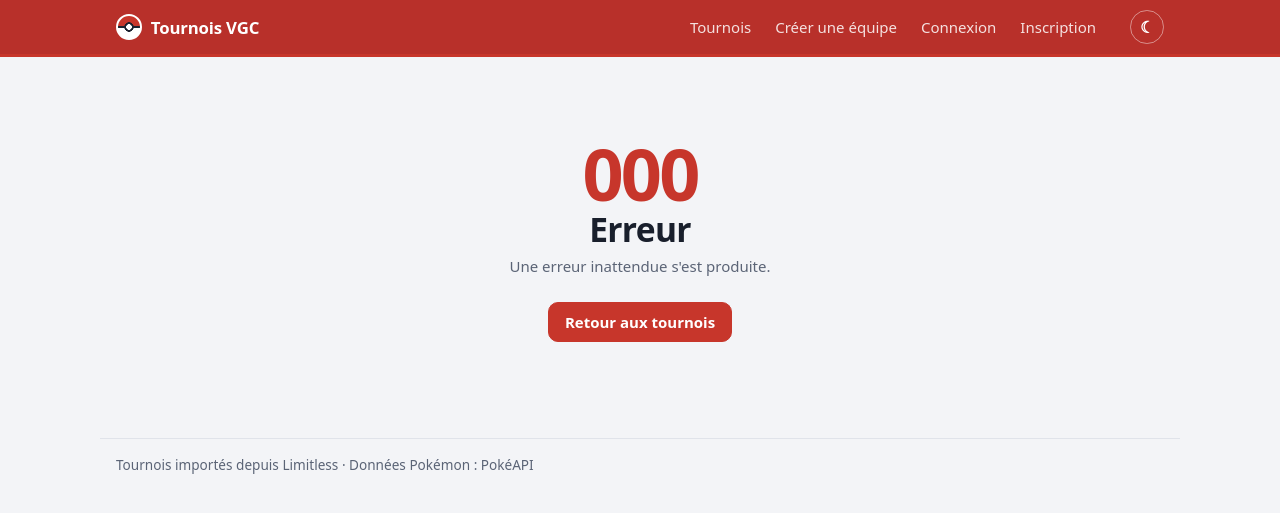
After one commit to M1-MLSD-Belgacem-Menad/pokemon-tournaments, a FastAPI app: template services/frontend/app/templates/error.html in a window 1280 px wide. The commit adds this page. Shown: the top 513 px of the page. Run offline with FastAPI, Linux system fonts and the light colour scheme; the template is opened without the code that fills it: most values are stand-ins (such as "Sample title", 1, 10 or a date in 2020).

Commit message:
Afficher une vraie page d'erreur au lieu du JSON brut
Tournoi inconnu, page inexistante ou service des tournois arrêté : le site
montre maintenant une page avec le code, un message en français et un lien
de retour, au lieu de {"detail": ...}.

```diff
--- a/services/frontend/app/main.py
+++ b/services/frontend/app/main.py
@@ -13,6 +13,7 @@ from fastapi.concurrency import run_in_threadpool
 from fastapi.responses import HTMLResponse, PlainTextResponse, RedirectResponse
 from fastapi.staticfiles import StaticFiles
 from fastapi.templating import Jinja2Templates
+from starlette.exceptions import HTTPException as StarletteHTTPException
 
 # Absentes : le service refuse de démarrer.
 API_URL = os.environ["TOURNAMENT_API_URL"]
@@ -54,6 +55,14 @@ async def same_origin_posts(request: Request, call_next):
     ):
         return PlainTextResponse("formulaire d'un autre site refusé", status_code=403)
     return await call_next(request)
+
+
+@app.exception_handler(StarletteHTTPException)
+async def error_page(request: Request, exc: StarletteHTTPException):
+    """Page inconnue ou erreur d'un service : une page du site plutôt que du JSON brut."""
+    return templates.TemplateResponse(
+        request, "error.html", {"code": exc.status_code}, status_code=exc.status_code
+    )
 
 
 ROWS, TEAM_SIZE = 16, 6  # lignes et Pokémon par ligne du formulaire de saisie
--- a/services/frontend/app/static/style.css
+++ b/services/frontend/app/static/style.css
@@ -255,3 +255,11 @@ form:has(input[value="winner"]:checked) .entry tbody tr:not(:first-child) { opac
   .theme { margin-left: auto; }
 }
 @media (prefers-reduced-motion: reduce) { * { transition: none !important; } }
+
+/* Page d'erreur : grand code d'état, message, retour à l'accueil */
+.oops { max-width: 34rem; margin: 3rem auto; text-align: center; }
+.oops-code { margin: 0; font-size: 4.5rem; font-weight: 800; line-height: 1; letter-spacing: -0.04em; color: var(--accent); }
+.actions { display: flex; flex-wrap: wrap; justify-content: center; gap: 0.6rem; }
+a.button { display: inline-block; padding: 0.5rem 1rem; border: 1px solid var(--button); border-radius: var(--radius); background: var(--button); color: var(--accent-ink); font-weight: 600; text-decoration: none; }
+a.button:hover { filter: brightness(1.08); color: var(--accent-ink); }
+a.button.quiet { background: none; border-color: var(--line); color: var(--ink); }
--- /dev/null
+++ b/services/frontend/app/templates/error.html
@@ -0,0 +1,12 @@
+{% extends "base.html" %}
+{% set titles = {404: "Page introuvable", 401: "Session expirée", 502: "Le service des tournois a renvoyé une erreur", 503: "Le service des tournois ne répond pas"} %}
+{% set hints = {404: "Ce tournoi ou cette page n'existe pas, ou plus.", 401: "Reconnecte-toi pour continuer.", 502: "Réessayer dans un instant. Si l'erreur persiste, regarder les journaux du tournament-service.", 503: "Le service démarre peut-être encore : réessayer dans quelques secondes."} %}
+{% block title %}{{ titles.get(code, "Erreur") }}{% endblock %}
+{% block content %}
+<div class="oops">
+  <p class="oops-code">{{ code }}</p>
+  <h1>{{ titles.get(code, "Erreur") }}</h1>
+  <p class="lead">{{ hints.get(code, "Une erreur inattendue s'est produite.") }}</p>
+  <p class="actions"><a class="button" href="/">Retour aux tournois</a>{% if code == 401 %} <a class="button quiet" href="/login">Connexion</a>{% endif %}</p>
+</div>
+{% endblock %}
```
Also changed, not shown: services/frontend/tests/test_pages.py (+11 -2 lines).
